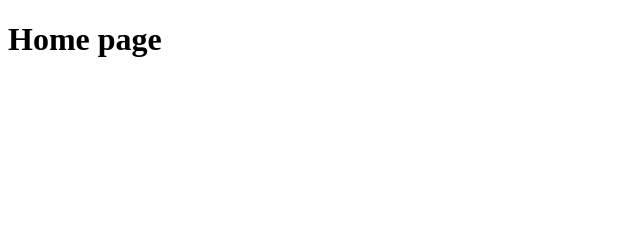
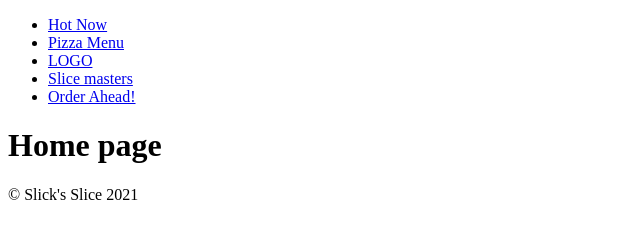
Before and after one commit to hlebon/master-gatsby-client, a Gatsby site: page / in a window 1280 px wide. Shown: the whole page, without its empty margins (0-640 px from the left). Built offline with nearby package versions, Linux system fonts and the light colour scheme; Gatsby itself is replaced by a stand-in of ours.

Commit message:
feat: folder structure and basic layout setup

```diff
--- a/public/page-data/dev-404-page/page-data.json
+++ b/public/page-data/dev-404-page/page-data.json
@@ -1 +1 @@
-{"componentChunkName":"component---cache-dev-404-page-js","path":"/dev-404-page/","result":{"data":{"allSitePage":{"nodes":[{"path":"/"}]}},"pageContext":{}},"staticQueryHashes":[]}
+{"componentChunkName":"component---cache-dev-404-page-js","path":"/dev-404-page/","result":{"data":{"allSitePage":{"nodes":[{"path":"/404/"},{"path":"/beers/"},{"path":"/"},{"path":"/order/"},{"path":"/slicemasters/"},{"path":"/404.html"}]}},"pageContext":{}},"staticQueryHashes":[]}
--- a/src/pages/index.js
+++ b/src/pages/index.js
@@ -1,9 +1,10 @@
 import React from 'react';
+import { Layout } from '../sections/Layout';
 
 export default function Home() {
   return (
-    <div>
+    <Layout>
       <h1>Home page</h1>
-    </div>
+    </Layout>
   );
 }
--- /dev/null
+++ b/src/sections/Footer.js
@@ -0,0 +1,9 @@
+import React from 'react';
+
+export function Footer() {
+  return (
+    <footer>
+      <p>&copy; Slick's Slice {new Date().getFullYear()}</p>
+    </footer>
+  );
+}
--- /dev/null
+++ b/src/sections/Layout.js
@@ -0,0 +1,13 @@
+import React from 'react';
+import { Nav } from './Nav';
+import { Footer } from './Footer';
+
+export function Layout({ children }) {
+  return (
+    <div>
+      <Nav />
+      {children}
+      <Footer />
+    </div>
+  );
+}
--- /dev/null
+++ b/src/sections/index.js
@@ -0,0 +1,3 @@
+export * from './Layout';
+export * from './Footer';
+export * from './Nav';
```
Also changed, not shown: src/components/Layout.js (deleted), src/sections/Nav.js (renamed from src/components/Nav.js).
